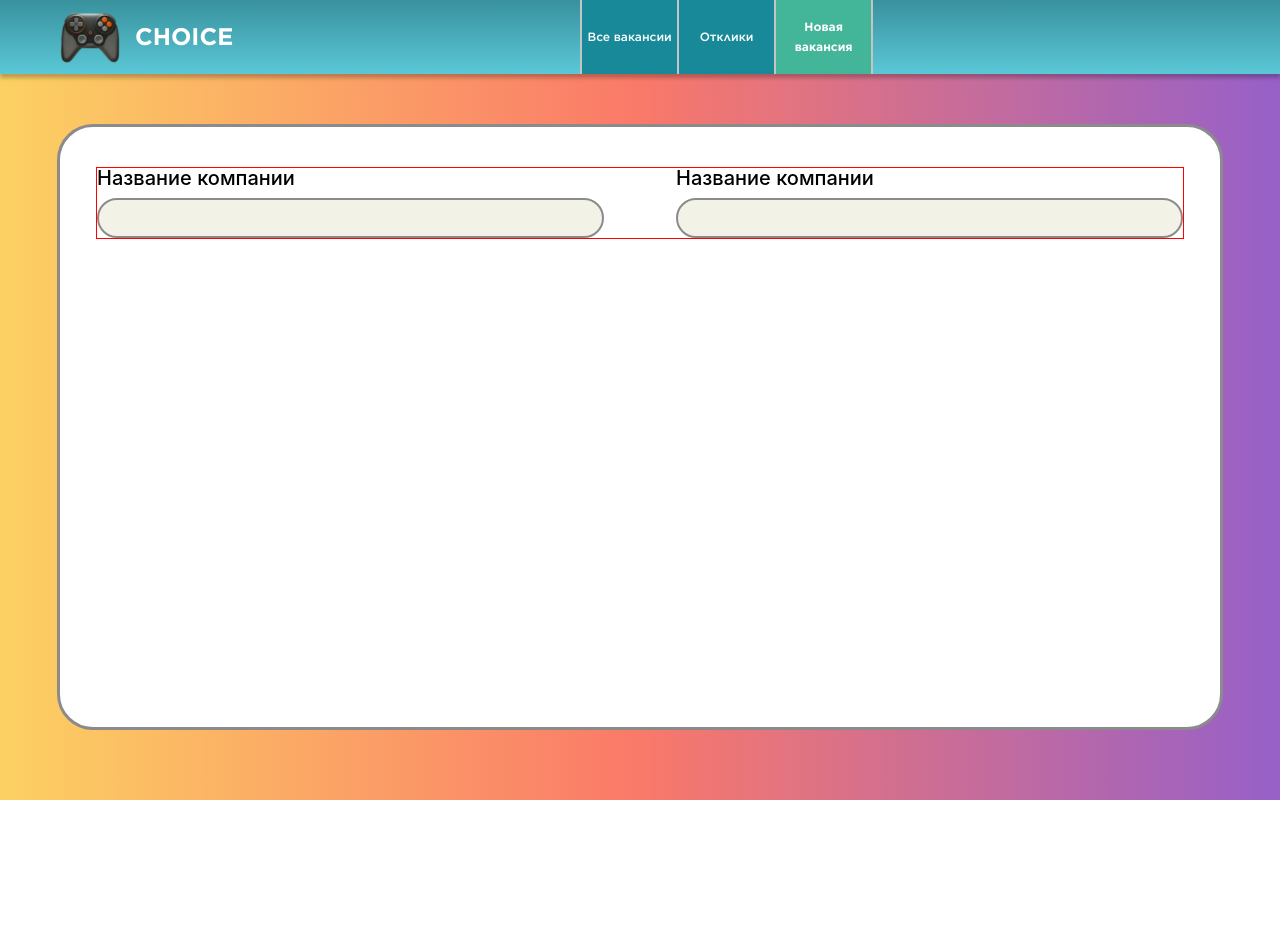
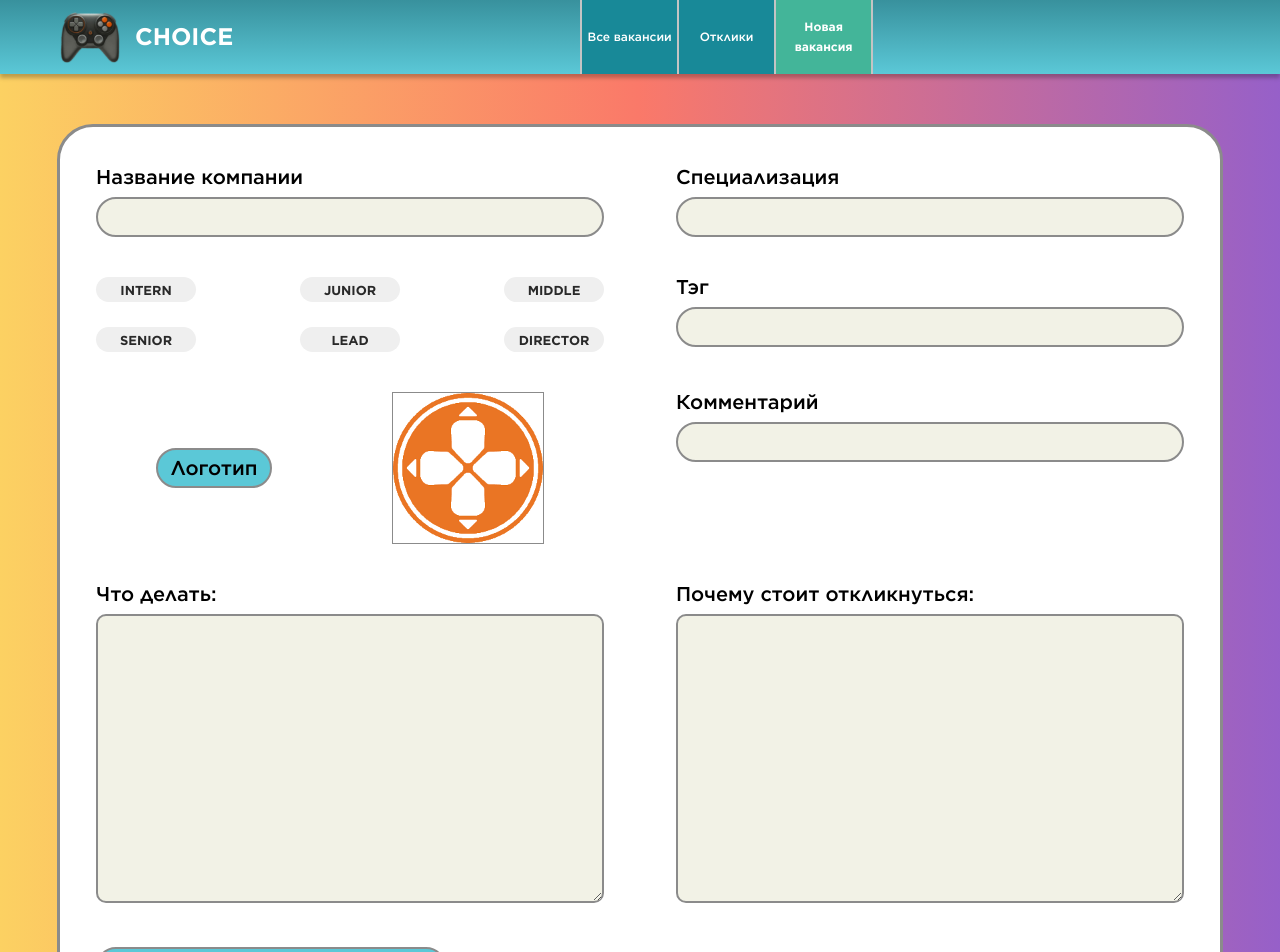
Before and after one commit to TarStaBor/CHOICE-frontend, a React (Create React App) app: page /add-job in a window 1280 px wide. Shown: the top 952 px of the page. Before the commit the page ends 800 px from the top, so only its background shows below. Built offline with nearby package versions, Linux system fonts and the light colour scheme; a web font is replaced by a local one.

Commit message:
feat: prepare addJob component

```diff
--- a/src/components/AddJob/AddJob.css
+++ b/src/components/AddJob/AddJob.css
@@ -1,4 +1,5 @@
 .addJob {
+  font-family: Gotham;
   margin: 50px auto;
   width: calc(100% - 120px);
   min-height: 600px;
@@ -10,12 +11,11 @@
 .addJob__form {
   display: grid;
   grid-template-columns: 1fr 1fr;
-  column-gap: 72px;
-  margin: 40px 36px 0;
+  gap: 40px 72px;
+  margin: 40px 36px;
   max-width: 100%;
   height: 100%;
   text-align: start;
-  border: 1px red solid;
 }
 
 .addJob__input-name {
@@ -29,15 +29,174 @@
 .addJob__input {
   margin: 0;
   padding: 0;
+  padding-left: 15px;
   background: #f2f2e6;
   border: 2px solid #8b8b8b;
   height: 36px;
-  width: calc(100% - 4px);
+  width: calc(100% - 19px);
   border-radius: 36px;
-
-  /* border: none; */
-  color: red;
   font-weight: 500;
   font-size: 20px;
-  /* line-height: 20px; */
 }
+
+/* --------------------- */
+
+.container {
+  width: 100%;
+  display: grid;
+  justify-content: space-between;
+  grid-template-columns: repeat(3, 100px);
+  grid-template-rows: repeat(2, 25px);
+  row-gap: 25px;
+}
+
+.button-label {
+  display: inline-block;
+  width: 100px;
+  height: 25px;
+  cursor: pointer;
+  color: #292929;
+  border-radius: 16px;
+  background: #efefef;
+  transition: 0.3s;
+  -webkit-user-select: none;
+  -moz-user-select: none;
+  -ms-user-select: none;
+  user-select: none;
+}
+.button-label h1 {
+  margin: 7px 0 0 0;
+  text-align: center;
+  font-style: normal;
+  font-weight: bold;
+  font-size: 13px;
+  line-height: 13px;
+}
+.button-label:hover {
+  background: #d6d6d6;
+  color: #101010;
+  box-shadow: 0 3px 10px rgba(0, 0, 0, 0.2), inset 0 -3px 0 rgba(0, 0, 0, 0.32);
+}
+.button-label:active {
+  transform: translateY(2px);
+  box-shadow: 0 3px 10px rgba(0, 0, 0, 0.2), inset 0px -1px 0 rgba(0, 0, 0, 0.22);
+}
+
+#intern:checked + .button-label {
+  background: #45ce1b;
+  color: #efefef;
+}
+#intern:checked + .button-label:hover {
+  background: #45ce1b;
+  color: #e2e2e2;
+}
+
+#junior:checked + .button-label {
+  background: #fcce45;
+  color: #fff;
+}
+#junior:checked + .button-label:hover {
+  background: #fcce45;
+  color: #fff;
+}
+
+#middle:checked + .button-label {
+  background: #f25949;
+  color: #efefef;
+}
+#middle:checked + .button-label:hover {
+  background: #f25949;
+  color: #e2e2e2;
+}
+
+#senior:checked + .button-label {
+  background: #44bdb4;
+  color: #efefef;
+}
+#senior:checked + .button-label:hover {
+  background: #44bdb4;
+  color: #e2e2e2;
+}
+
+#lead:checked + .button-label {
+  background: #2528b5;
+  color: #efefef;
+}
+#lead:checked + .button-label:hover {
+  background: #2528b5;
+  color: #e2e2e2;
+}
+
+#director:checked + .button-label {
+  background: #7940b5;
+  color: #efefef;
+}
+#director:checked + .button-label:hover {
+  background: #7940b5;
+  color: #e2e2e2;
+}
+
+.hidden {
+  display: none;
+}
+
+/* @media (max-width: 40em) {
+  .button-label {
+    padding: 0em 1em 3px;
+    margin: 0.25em;
+  }
+} */
+
+/* ------------------- */
+.addJob__logo {
+  display: flex;
+  justify-content: space-around;
+  align-items: center;
+}
+
+.header__logo-button {
+  width: 116px;
+  height: 40px;
+  background-color: #5bc8d7;
+  border: 2px solid #8b8b8b;
+  box-sizing: border-box;
+  border-radius: 36px;
+  font-style: normal;
+  font-weight: 500;
+  font-size: 20px;
+  line-height: 20px;
+}
+
+.header__logo-preview {
+  width: 150px;
+  height: 150px;
+  border: 1px solid #8b8b8b;
+}
+
+.addJob__textarea {
+  margin: 0;
+  padding: 0;
+  padding-left: 15px;
+  background: #f2f2e6;
+  border: 2px solid #8b8b8b;
+  height: 285px;
+  width: calc(100% - 19px);
+  border-radius: 10px;
+  font-style: normal;
+  font-weight: 500;
+  font-size: 16px;
+  line-height: 25px;
+}
+
+.header__submit-button {
+  width: 350px;
+  height: 40px;
+  background-color: #5bc8d7;
+  border: 2px solid #8b8b8b;
+  box-sizing: border-box;
+  border-radius: 36px;
+  font-style: normal;
+  font-weight: 500;
+  font-size: 20px;
+  line-height: 20px;
+}
--- a/src/components/AddJob/AddJob.js
+++ b/src/components/AddJob/AddJob.js
@@ -1,4 +1,5 @@
 import Header from "../Header/Header";
+import logo from "../../images/Banzai Games.png";
 import "./AddJob.css";
 // import Promo from "../Promo/Promo";
 // import NavTab from "../NavTab/NavTab";
@@ -14,11 +15,11 @@ function AddJob() {
       <Header />
       <section className="addJob">
         <form className="addJob__form">
-          <div className="addJob__company-name">
+          <div>
             <h2 className="addJob__input-name">Название компании</h2>
             <input
               // className={`addJob__input ${errors.email && `login__input_type_error`}`}
-              className={`addJob__input`}
+              className="addJob__input"
               type="email"
               name="email"
               // onChange={handleChange}
@@ -33,11 +34,11 @@ function AddJob() {
             {errors.email ? errors.email : "⁣"}
           </p> */}
           </div>
-          <div className="addJob__company-name">
-            <h2 className="addJob__input-name">Название компании</h2>
+          <div>
+            <h2 className="addJob__input-name">Специализация</h2>
             <input
               // className={`addJob__input ${errors.email && `login__input_type_error`}`}
-              className={`addJob__input`}
+              className="addJob__input"
               type="email"
               name="email"
               // onChange={handleChange}
@@ -52,6 +53,121 @@ function AddJob() {
             {errors.email ? errors.email : "⁣"}
           </p> */}
           </div>
+          <div class="container">
+            <input class="hidden radio-label" id="intern" type="radio" name="accept-offers" />
+            <label class="button-label" for="intern">
+              <h1>INTERN</h1>
+            </label>
+            <input class="hidden radio-label" id="junior" type="radio" name="accept-offers" />
+            <label class="button-label" for="junior">
+              <h1>JUNIOR</h1>
+            </label>
+            <input class="hidden radio-label" id="middle" type="radio" name="accept-offers" />
+            <label class="button-label" for="middle">
+              <h1>MIDDLE</h1>
+            </label>
+            <input class="hidden radio-label" id="senior" type="radio" name="accept-offers" />
+            <label class="button-label" for="senior">
+              <h1>SENIOR</h1>
+            </label>
+            <input class="hidden radio-label" id="lead" type="radio" name="accept-offers" />
+            <label class="button-label" for="lead">
+              <h1>LEAD</h1>
+            </label>
+            <input class="hidden radio-label" id="director" type="radio" name="accept-offers" />
+            <label class="button-label" for="director">
+              <h1>DIRECTOR</h1>
+            </label>
+          </div>
+          {/* ------------ */}
+          <div>
+            <h2 className="addJob__input-name">Тэг</h2>
+            <input
+              // className={`addJob__input ${errors.email && `login__input_type_error`}`}
+              className="addJob__input"
+              type="email"
+              name="email"
+              // onChange={handleChange}
+              minLength="2"
+              maxLength="30"
+              pattern="[A-Za-z0-9._%+-]+@[A-Za-z0-9.-]+\.[A-Za-z]{2,63}$"
+              required
+              autoComplete="off"
+              // disabled={blockInput && "disabled"}
+            />
+            {/* <p className={`addJob__error-text ${!errors.email && `addJob__error-text_type_disabled`}`}>
+            {errors.email ? errors.email : "⁣"}
+          </p> */}
+          </div>
+          <div className="addJob__logo">
+            <button className="header__logo-button">Логотип</button>
+            <img className="header__logo-preview" src={logo} alt="Логотип"></img>
+          </div>
+          {/* ----------------- */}
+          <div>
+            <h2 className="addJob__input-name">Комментарий</h2>
+            <input
+              // className={`addJob__input ${errors.email && `login__input_type_error`}`}
+              className="addJob__input"
+              type="email"
+              name="email"
+              // onChange={handleChange}
+              minLength="2"
+              maxLength="30"
+              pattern="[A-Za-z0-9._%+-]+@[A-Za-z0-9.-]+\.[A-Za-z]{2,63}$"
+              required
+              autoComplete="off"
+              // disabled={blockInput && "disabled"}
+            />
+            {/* <p className={`addJob__error-text ${!errors.email && `addJob__error-text_type_disabled`}`}>
+            {errors.email ? errors.email : "⁣"}
+          </p> */}
+          </div>
+          {/* ----------------- */}
+          <div>
+            <h2 className="addJob__input-name">Что делать:</h2>
+            <textarea
+              // className={`addJob__input ${errors.email && `login__input_type_error`}`}
+              className="addJob__textarea"
+              type="email"
+              name="email"
+              // onChange={handleChange}
+              minLength="2"
+              // maxLength="30"
+              pattern="[A-Za-z0-9._%+-]+@[A-Za-z0-9.-]+\.[A-Za-z]{2,63}$"
+              required
+              autoComplete="off"
+              // disabled={blockInput && "disabled"}
+            />
+            {/* <p className={`addJob__error-text ${!errors.email && `addJob__error-text_type_disabled`}`}>
+            {errors.email ? errors.email : "⁣"}
+          </p> */}
+          </div>
+          <div>
+            <h2 className="addJob__input-name">Почему стоит откликнуться:</h2>
+            <textarea
+              // className={`addJob__input ${errors.email && `login__input_type_error`}`}
+              className="addJob__textarea"
+              type="email"
+              name="email"
+              // onChange={handleChange}
+              minLength="2"
+              // maxLength="30"
+              pattern="[A-Za-z0-9._%+-]+@[A-Za-z0-9.-]+\.[A-Za-z]{2,63}$"
+              required
+              autoComplete="off"
+              // disabled={blockInput && "disabled"}
+            />
+            {/* <p className={`addJob__error-text ${!errors.email && `addJob__error-text_type_disabled`}`}>
+            {errors.email ? errors.email : "⁣"}
+          </p> */}
+          </div>
+          {/* ---------------- */}
+          <div>
+            <button type="submit" className="header__submit-button">
+              Добавить
+            </button>
+          </div>
         </form>
       </section>
     </>
--- a/src/components/App/App.js
+++ b/src/components/App/App.js
@@ -2,7 +2,9 @@
 import React from "react";
 import "./App.css";
 import { Routes, Route } from "react-router-dom";
+import Main from "../Main/Main";
 import Applications from "../Applications/Applications";
+import Applicants from "../Applicants/Applicants";
 import AddJob from "../AddJob/AddJob";
 // import Movies from "../Movies/Movies";
 // import Error from "../Error/Error";
@@ -11,8 +13,9 @@ function App() {
   return (
     <section className="root">
       <Routes>
+        <Route path="/" element={<Main />} />
         <Route path="/applications" element={<Applications />} />
-        <Route path="/applicants" element={<Applications />} />
+        <Route path="/applicants" element={<Applicants />} />
         <Route path="/add-job" element={<AddJob />} />
       </Routes>
     </section>
--- /dev/null
+++ b/src/components/Applicants/Applicants.css
@@ -0,0 +1,4 @@
+.applicants {
+  margin: 320px auto;
+  text-align: center;
+}
--- /dev/null
+++ b/src/components/Applications/Applications.css
@@ -0,0 +1,4 @@
+.applications {
+  margin: 320px auto;
+  text-align: center;
+}
--- a/src/components/Applications/Applications.js
+++ b/src/components/Applications/Applications.js
@@ -1,4 +1,5 @@
 import Header from "../Header/Header";
+import "./Applications.css";
 // import Promo from "../Promo/Promo";
 // import NavTab from "../NavTab/NavTab";
 // import AboutProject from "../AboutProject/AboutProject";
@@ -11,6 +12,9 @@ function Applications() {
   return (
     <>
       <Header />
+      <section className="applications">
+        <h1>Раздел "Все вакансии" в разработке</h1>
+      </section>
     </>
   );
 }
--- a/src/components/Header/Header.css
+++ b/src/components/Header/Header.css
@@ -17,6 +17,8 @@
   justify-content: space-between;
   width: 176px;
   height: 51px;
+  text-decoration: none;
+  color: #fff;
 }
 
 .header__logo {
--- a/src/components/Header/Header.js
+++ b/src/components/Header/Header.js
@@ -12,10 +12,11 @@ function Header() {
 
   return (
     <section className="header">
-      <div className="header__company">
+      <NavLink to="/" className="header__company">
         <img className="header__logo" src={logo} alt="Логотип"></img>
         <h1 className="header__company-name">CHOICE</h1>
-      </div>
+      </NavLink>
+
       <div className="header__nav">
         <NavLink className={activeButton} to="/applications">
           Все вакансии
--- /dev/null
+++ b/src/components/Main/Main.css
@@ -0,0 +1,4 @@
+.main {
+  margin: 320px auto;
+  text-align: center;
+}
```
Also changed, not shown: src/components/Applicants/Applicants.js (added, +15 -0 lines), src/components/Main/Main.js (added, +15 -0 lines), src/logo.svg (deleted).
